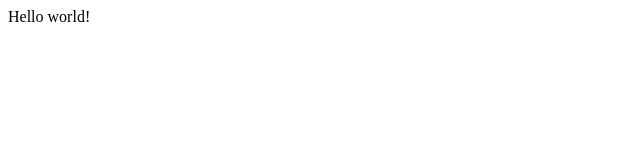
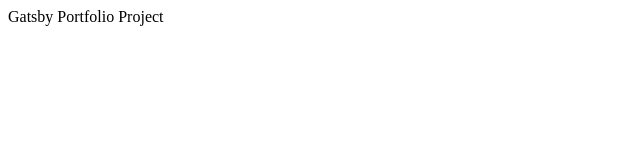
Before and after one commit to godnondsilva/gatsby-portfolio-template, a Gatsby site: page / in a window 1280 px wide. Shown: the whole page, without its empty margins (0-640 px from the left). Built offline with nearby package versions, Linux system fonts and the light colour scheme; Gatsby itself is replaced by a stand-in of ours.

Commit message:
initial commit

```diff
--- a/src/pages/index.js
+++ b/src/pages/index.js
@@ -1,5 +1,7 @@
 import React from "react"
 
-export default function Home() {
-  return <div>Hello world!</div>
+const Home = () => {
+  return <div>Gatsby Portfolio Project</div>
 }
+
+export default Home
```
